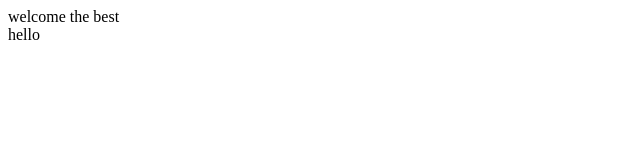
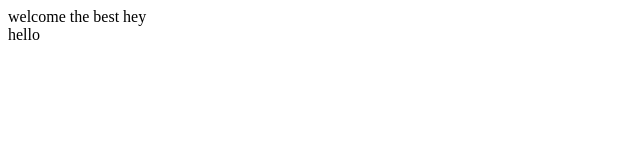
Before and after one commit to codiechanel/react-holy-grail-csb, a React app: page / in a window 1280 px wide. Shown: the top 160 px of the page, without its empty margins (0-640 px from the left). Built offline with nearby package versions, Linux system fonts and the light colour scheme.

Commit message:
the best

```diff
--- a/src/index.tsx
+++ b/src/index.tsx
@@ -2,22 +2,23 @@ import * as React from "react";
 import * as ReactDOM from "react-dom";
 
 function Hello() {
-  return <div>hello</div>
+  return <div>hello</div>;
 }
 
 class App extends React.Component<any, any> {
-//   constructor(props) {
-//     super(props);
-//   }
+  //   constructor(props) {
+  //     super(props);
+  //   }
 
-  componentDidMount() { }
+  componentDidMount() {}
 
   render() {
-    return <div>
-      welcome  the best
-<Hello />
-
-    </div>;
+    return (
+      <div>
+        welcome the best hey
+        <Hello />
+      </div>
+    );
   }
 }
 
```
